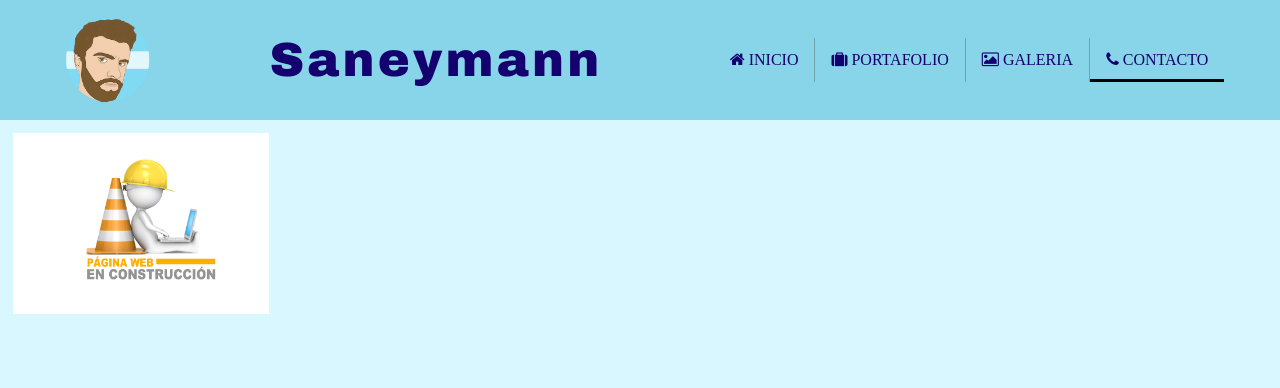
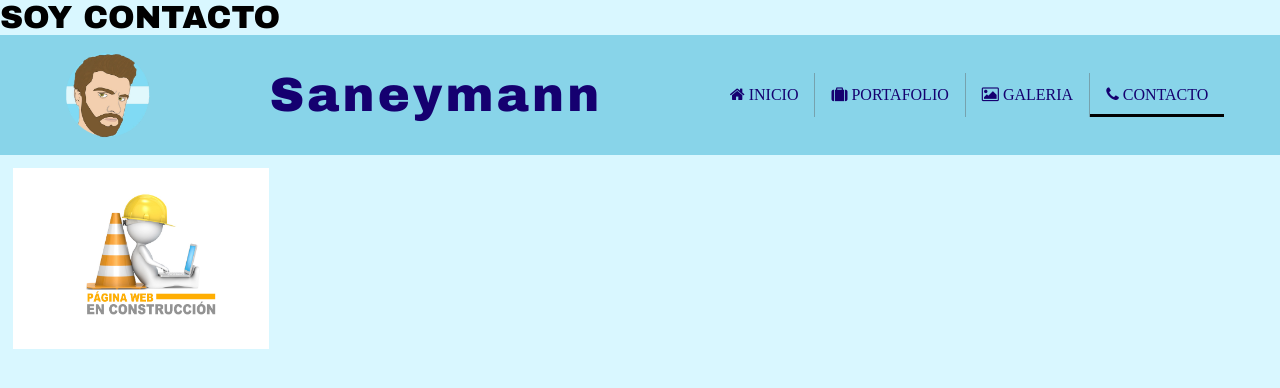
Before and after one commit to santiago0001/saneymannweb, a plain HTML site: page Contacto.html in a window 1280 px wide. Drawn offline with Linux system fonts and the light colour scheme.

Commit message:
agrego a contacto un H1 de contacto

```diff
--- a/Contacto.html
+++ b/Contacto.html
@@ -9,6 +9,7 @@
     <title>Saneymann</title>
 </head>
 <body>
+    <h1>SOY CONTACTO</h1>
 
     <header>
         <nav>
```
